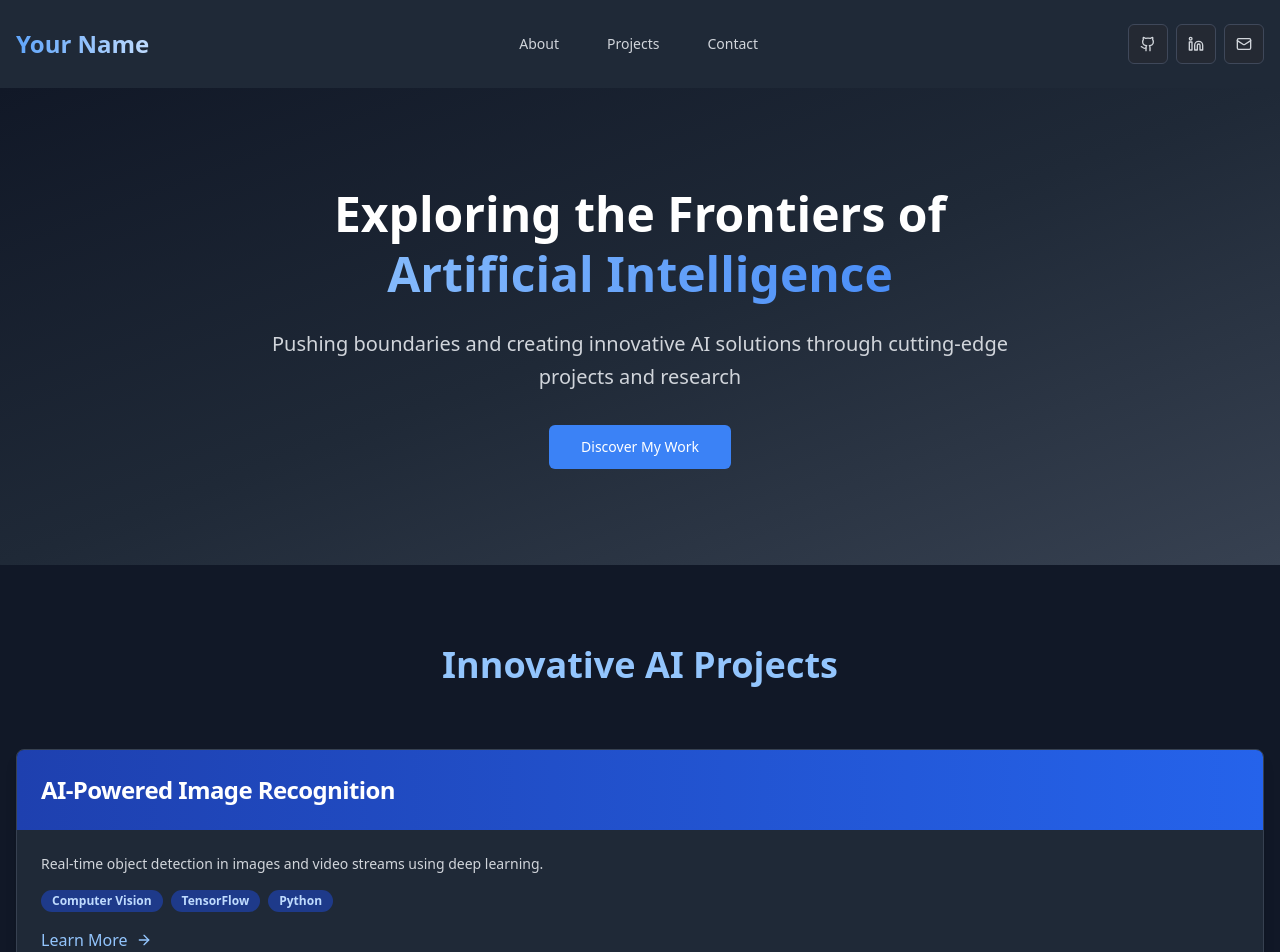
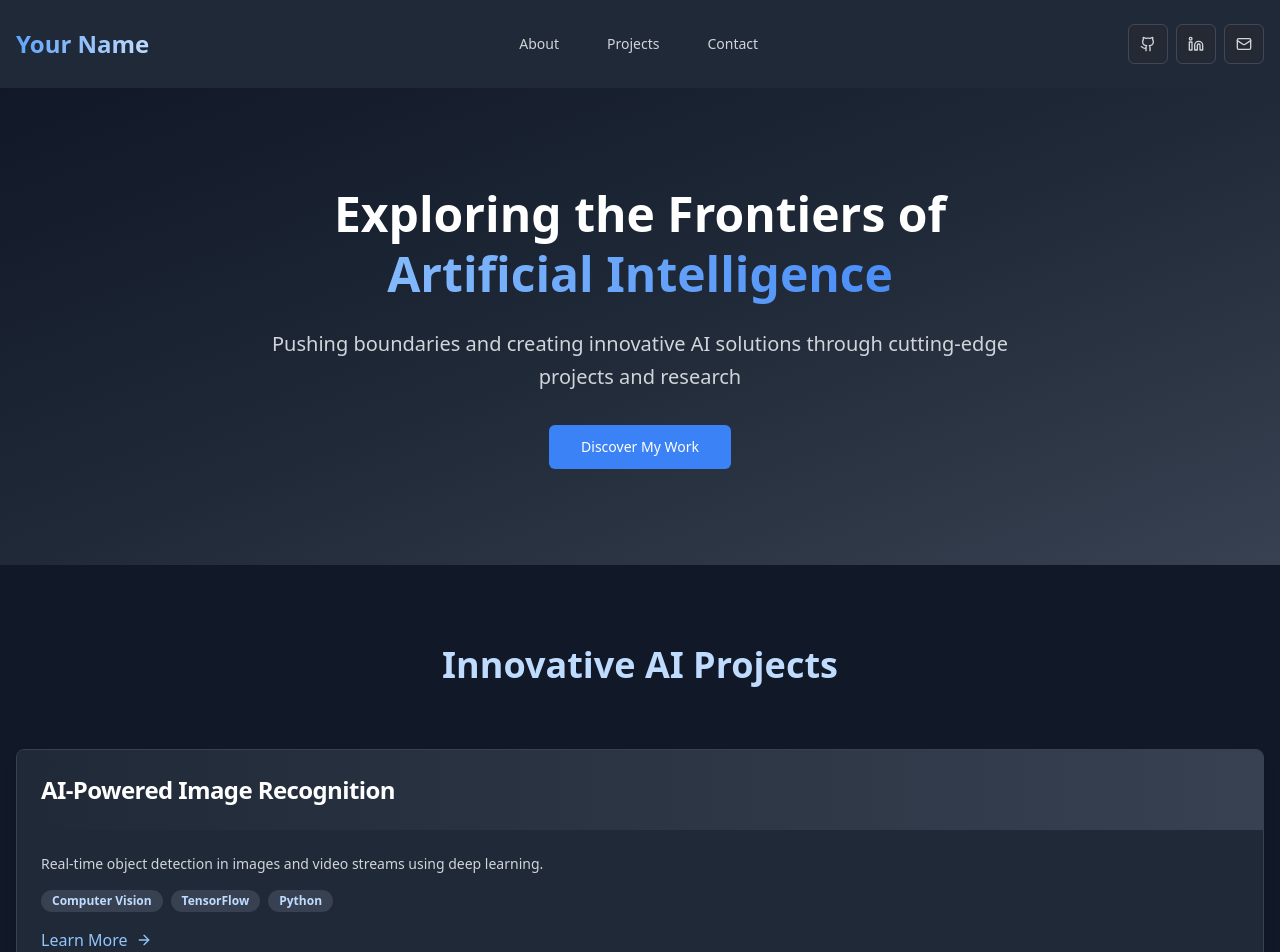
Before and after one commit to vilgotast/portfolioweb, a React (Vite) app: page / in a window 1280 px wide. Shown: the top 952 px of the page. Built offline with nearby package versions, Linux system fonts and the light colour scheme.

Commit message:
Adjust card blue color
Modified the blue color used in the project cards to a softer shade for improved aesthetics.
[skip gpt_engineer]

```diff
--- a/src/components/Projects.jsx
+++ b/src/components/Projects.jsx
@@ -29,7 +29,7 @@ const Projects = () => {
   return (
     <section className="py-20 bg-gray-900">
       <div className="container mx-auto px-4">
-        <h2 className="text-4xl font-bold text-center mb-16 text-blue-300">Innovative AI Projects</h2>
+        <h2 className="text-4xl font-bold text-center mb-16 text-blue-200">Innovative AI Projects</h2>
         <div className="grid grid-cols-1 gap-12">
           {projectData.map((project, index) => (
             <motion.div
@@ -39,14 +39,14 @@ const Projects = () => {
               transition={{ duration: 0.5, delay: index * 0.2 }}
             >
               <Card className="overflow-hidden shadow-lg hover:shadow-2xl transition-shadow duration-300 bg-gray-800 border-gray-700">
-                <CardHeader className="bg-gradient-to-r from-blue-800 to-blue-600 text-white">
+                <CardHeader className="bg-gradient-to-r from-gray-800 to-gray-700 text-white">
                   <CardTitle className="text-2xl">{project.title}</CardTitle>
                 </CardHeader>
                 <CardContent className="p-6">
                   <CardDescription className="text-gray-300 mb-4">{project.description}</CardDescription>
                   <div className="flex flex-wrap gap-2 mb-4">
                     {project.tags.map((tag, tagIndex) => (
-                      <Badge key={tagIndex} variant="secondary" className="bg-blue-900 text-blue-200">{tag}</Badge>
+                      <Badge key={tagIndex} variant="secondary" className="bg-gray-700 text-blue-200">{tag}</Badge>
                     ))}
                   </div>
                   <a href={project.link} className="inline-flex items-center text-blue-300 hover:text-blue-100 transition-colors duration-300">
```
